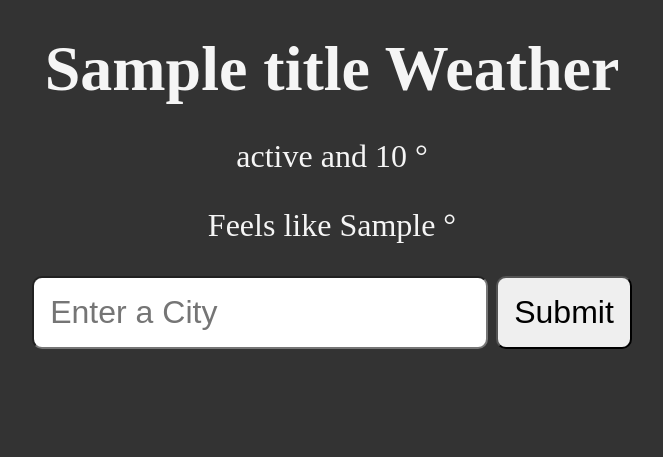
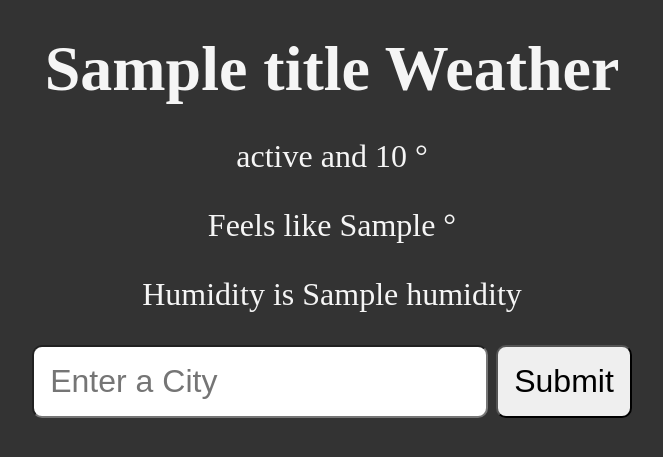
Before and after one commit to Emily93643/python-weather, a Flask app: template templates/weather.html in a window 1280 px wide. Shown: the top 457 px of the page, without its empty margins (308-971 px from the left). Run offline with Flask 3, Linux system fonts and the light colour scheme; the template is opened without the code that fills it: most values are stand-ins (such as "Sample title", 1, 10 or a date in 2020).

Commit message:
humidity

```diff
--- a/server.py
+++ b/server.py
@@ -28,7 +28,8 @@ def get_weather():
         title=weather_data["name"],
         status=weather_data["weather"][0]["description"].capitalize(),
         temp=f"{weather_data['main']['temp']:.1f}",
-        feels_like=f"{weather_data['main']['feels_like']:.1f}"
+        feels_like=f"{weather_data['main']['feels_like']:.1f}",
+        humidity=f"{weather_data['main']['humidity']:.1f}"
     )
 
 if __name__ == "__main__":
--- a/templates/weather.html
+++ b/templates/weather.html
@@ -10,6 +10,7 @@
     <h1>{{ title }} Weather</h1>
     <p>{{ status }} and {{ temp }} &deg;</p>
     <p>Feels like {{ feels_like }} &deg;</p>
+    <p>Humidity is {{ humidity }}</p>
 
 
     <form action="/weather">
--- a/weather.py
+++ b/weather.py
@@ -7,7 +7,7 @@ load_dotenv()
 
 def get_current_weather(city="Toronto City"):
 
-    request_url = f'http://api.openweathermap.org/data/2.5/weather?appid={os.getenv("API_KEY")}&q={city}&units=imperial'
+    request_url = f'http://api.openweathermap.org/data/2.5/weather?appid={os.getenv("API_KEY")}&q={city}&units=metric'
 
     weather_data = requests.get(request_url).json()
 
```
Also changed, not shown: 2 other files.
